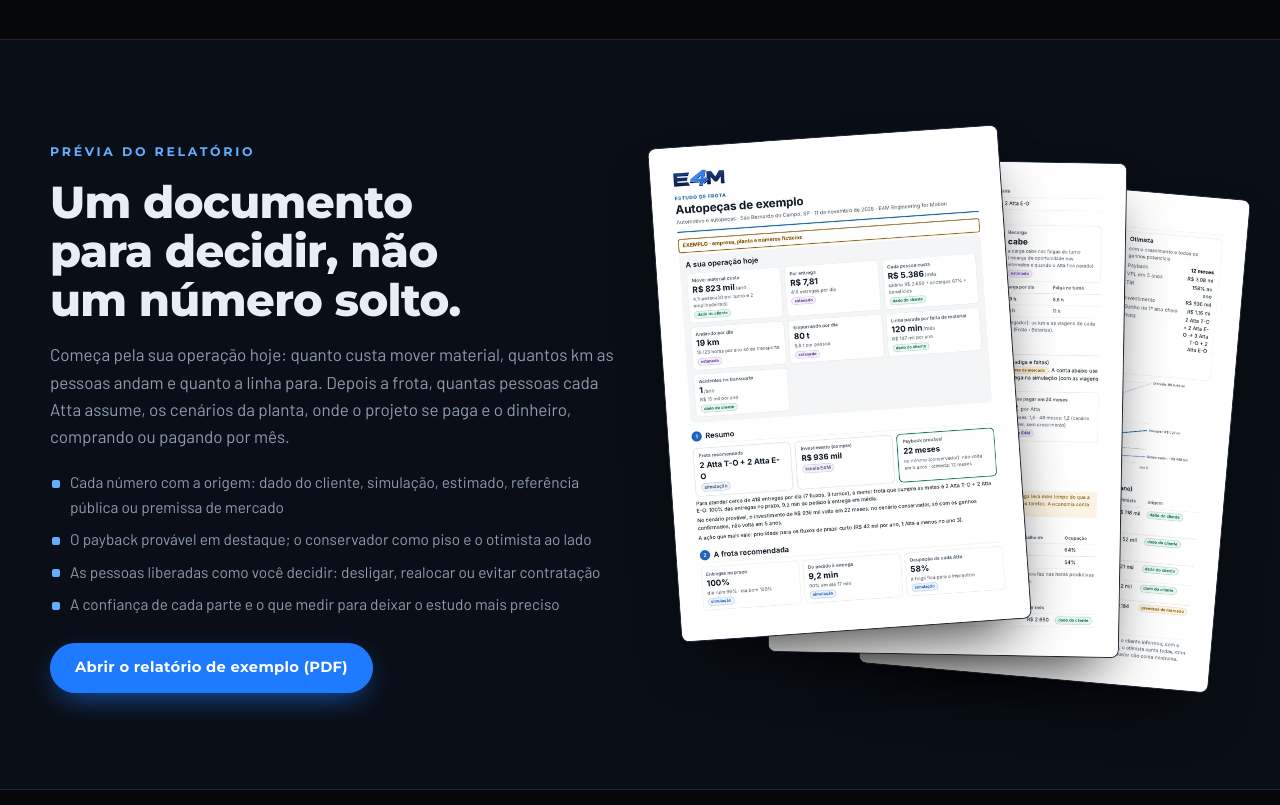
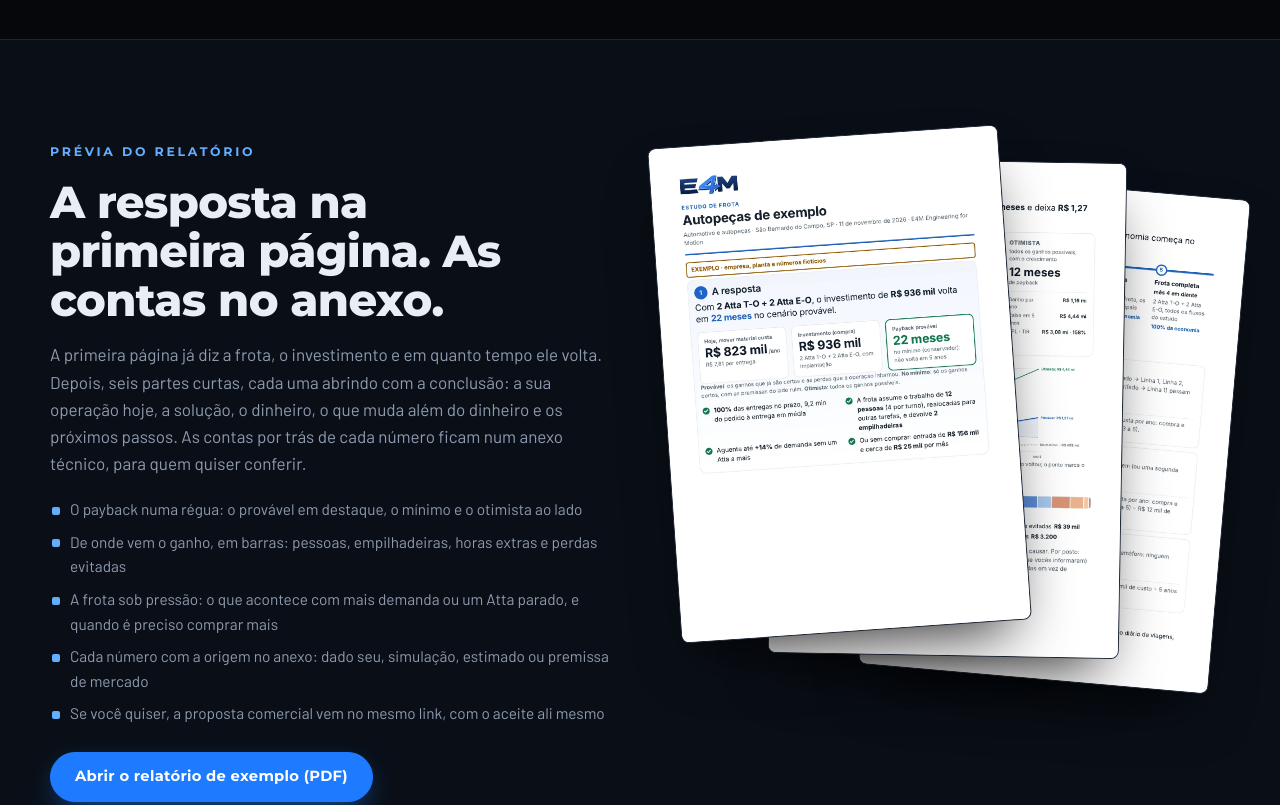
Before and after one commit to jpedrocaetano2011-dotcom/Vectora---Site, a plain HTML site: page estudo.html in a window 1280 px wide. Shown: the part 1420-2225 px from the top of the page. Drawn offline with Linux system fonts and the light colour scheme.

Commit message:
Add files via upload

```diff
--- a/estudo.html
+++ b/estudo.html
@@ -132,7 +132,7 @@
                 <article>
                     <span class="rot">O que o relatório traz</span>
                     <h3>A frota e onde ela se paga</h3>
-                    <ul><li>A menor frota que entrega no prazo, com folga para imprevisto</li><li>Onde o projeto se paga: a fase 1 que volta primeiro e o resto depois</li><li>Payback provável em destaque, com o mínimo e o otimista ao lado</li><li>A origem de cada número e o que medir para refinar</li></ul>
+                    <ul><li>A resposta na primeira página: a frota, o investimento e o payback</li><li>A menor frota que entrega no prazo, com folga para imprevisto</li><li>Payback provável em destaque, com o mínimo e o otimista ao lado</li><li>As ações que melhoram o resultado, com a conta de cada uma</li></ul>
                 </article>
             </div>
         </div>
@@ -142,20 +142,21 @@
         <div class="caixa agv-intro">
             <div>
                 <span class="olho">Prévia do relatório</span>
-                <h2 style="margin-top:14px">Um documento para decidir, não um número solto.</h2>
-                <p class="texto" style="margin-top:16px">Começa pela sua operação hoje: quanto custa mover material, quantos km as pessoas andam e quanto a linha para. Depois a frota, quantas pessoas cada Atta assume, os cenários da planta, onde o projeto se paga e o dinheiro, comprando ou pagando por mês.</p>
+                <h2 style="margin-top:14px">A resposta na primeira página. As contas no anexo.</h2>
+                <p class="texto" style="margin-top:16px">A primeira página já diz a frota, o investimento e em quanto tempo ele volta. Depois, seis partes curtas, cada uma abrindo com a conclusão: a sua operação hoje, a solução, o dinheiro, o que muda além do dinheiro e os próximos passos. As contas por trás de cada número ficam num anexo técnico, para quem quiser conferir.</p>
                 <ul class="lista-ok">
-                    <li>Cada número com a origem: dado do cliente, simulação, estimado, referência pública ou premissa de mercado</li>
-                    <li>O payback provável em destaque; o conservador como piso e o otimista ao lado</li>
-                    <li>As pessoas liberadas como você decidir: desligar, realocar ou evitar contratação</li>
-                    <li>A confiança de cada parte e o que medir para deixar o estudo mais preciso</li>
+                    <li>O payback numa régua: o provável em destaque, o mínimo e o otimista ao lado</li>
+                    <li>De onde vem o ganho, em barras: pessoas, empilhadeiras, horas extras e perdas evitadas</li>
+                    <li>A frota sob pressão: o que acontece com mais demanda ou um Atta parado, e quando é preciso comprar mais</li>
+                    <li>Cada número com a origem no anexo: dado seu, simulação, estimado ou premissa de mercado</li>
+                    <li>Se você quiser, a proposta comercial vem no mesmo link, com o aceite ali mesmo</li>
                 </ul>
                 <a class="botao cheio" href="assets/estudo-de-frota-exemplo.pdf" target="_blank" rel="noopener" style="margin-top:26px">Abrir o relatório de exemplo (PDF)</a>
             </div>
             <div class="rel-paginas" aria-label="Páginas do relatório de exemplo">
-                <a href="assets/estudo-de-frota-exemplo.pdf" target="_blank" rel="noopener" class="rel-pag p1"><img src="assets/estudo24-pag1.webp" alt="Página 1: a operação hoje, o resumo e a frota recomendada" width="620" height="876" loading="lazy"></a>
-                <a href="assets/estudo-de-frota-exemplo.pdf" target="_blank" rel="noopener" class="rel-pag p2"><img src="assets/estudo24-pag2.webp" alt="Página: Atta × pessoa, quantas pessoas cada Atta assume" width="620" height="876" loading="lazy"></a>
-                <a href="assets/estudo-de-frota-exemplo.pdf" target="_blank" rel="noopener" class="rel-pag p3"><img src="assets/estudo24-pag3.webp" alt="Página: o dinheiro, os cenários da planta e onde o projeto se paga" width="620" height="876" loading="lazy"></a>
+                <a href="assets/estudo-de-frota-exemplo.pdf" target="_blank" rel="noopener" class="rel-pag p1"><img src="assets/estudo246-pag1.webp" alt="Página 1: a resposta, com a frota, o investimento e o payback numa régua" width="620" height="877" loading="lazy"></a>
+                <a href="assets/estudo-de-frota-exemplo.pdf" target="_blank" rel="noopener" class="rel-pag p2"><img src="assets/estudo246-pag2.webp" alt="Página: o dinheiro, os três cenários e o caixa em 5 anos" width="620" height="877" loading="lazy"></a>
+                <a href="assets/estudo-de-frota-exemplo.pdf" target="_blank" rel="noopener" class="rel-pag p3"><img src="assets/estudo246-pag3.webp" alt="Página: os próximos passos, a implantação e as ações que melhoram o resultado" width="620" height="877" loading="lazy"></a>
             </div>
         </div>
     </section>
@@ -171,7 +172,7 @@
                 <li><b>A planta de estudo sai sozinha</b><span>O corredor, os ramais e os berços, a partir dos seus pontos. A E4M revisa no editor do Eciton.</span></li>
                 <li><b>Simula a frota e os cenários</b><span>A menor frota que cumpre o prazo, as ações, os cenários da planta e os 3 anos.</span></li>
                 <li><b>Faz a conta do dinheiro</b><span>Investimento, custo por mês e o que a frota economiza, em três cenários.</span></li>
-                <li><b>O relatório pelo link</b><span>No navegador e em PDF, para a diretoria. Fechou: a sua empresa começa no Eciton com a planta do estudo.</span></li>
+                <li><b>O relatório pelo link</b><span>No navegador e em PDF, para a diretoria, e a proposta junto se você quiser. Fechou: a sua empresa começa no Eciton com a planta do estudo.</span></li>
             </ol>
         </div>
     </section>
```
Also changed, not shown: assets/estudo246-pag1.webp (added), assets/estudo246-pag2.webp (added), assets/estudo246-pag3.webp (added), 1 other file.
